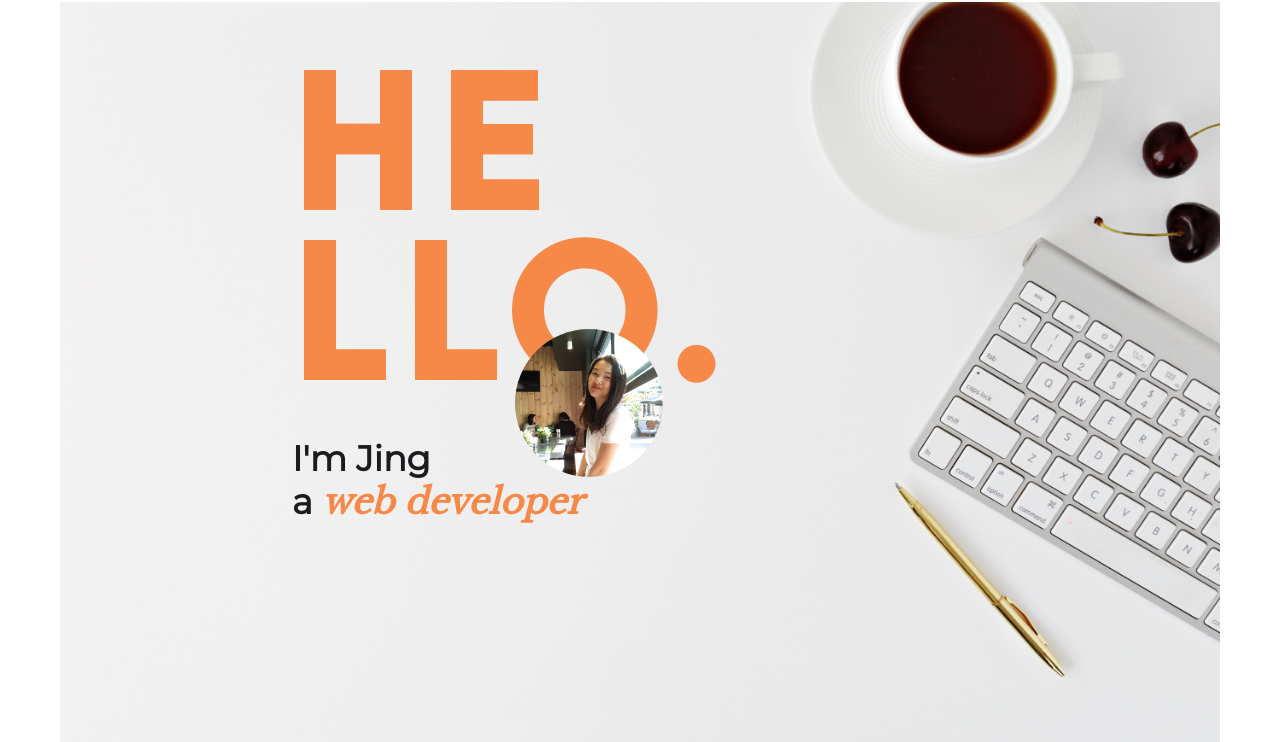
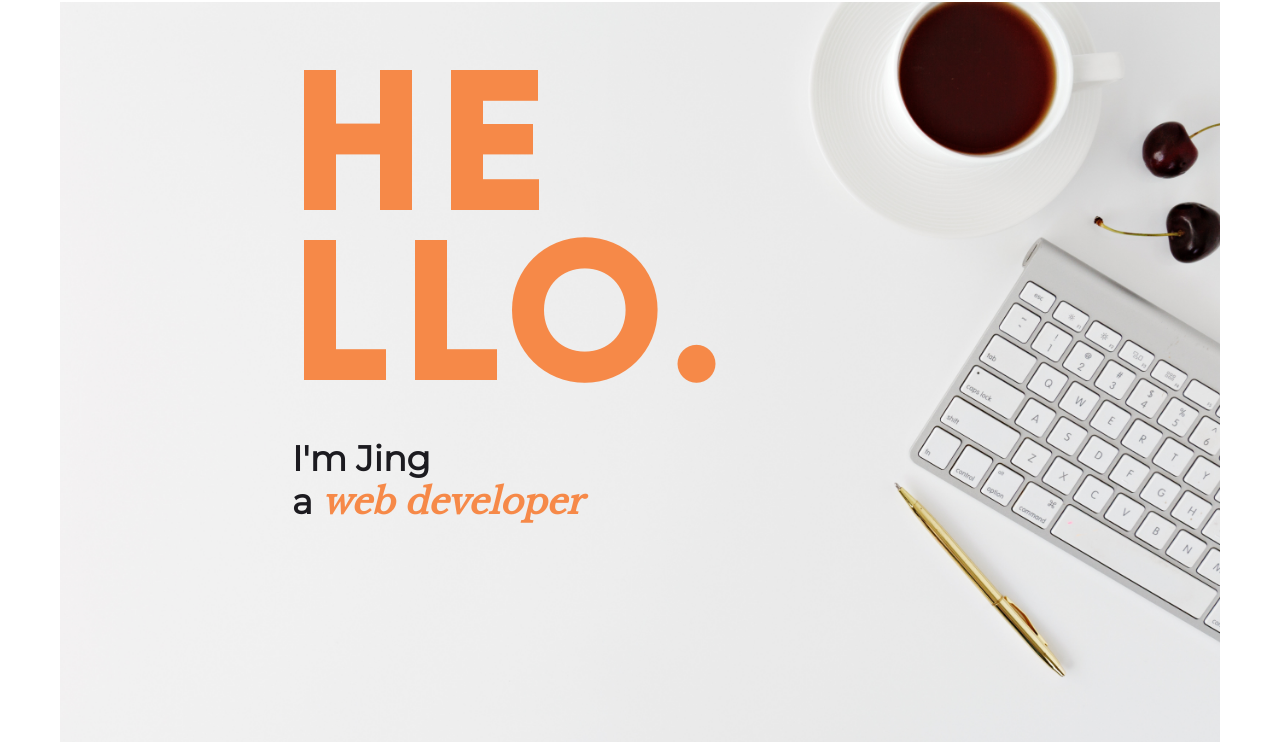
Before and after one commit to jliclaire/jing-portfolio, a plain HTML site: page index.html in a window 1280 px wide. Shown: the part 58-800 px from the top of the page. Drawn offline with nearby package versions, Linux system fonts and the light colour scheme.

Commit message:
remove avatar from home page

```diff
--- a/index.html
+++ b/index.html
@@ -48,7 +48,7 @@
               <h1>HE</h1>
               <h1>LLO.</h1>
             </div>
-            <div id="avatar"><img src="./css/img/avatar.jpg" alt="" /></div>
+            <!-- <div id="avatar"><img src="./css/img/avatar.jpg" alt="" /></div> -->
             <div id="home-text">
               <P>I'm Jing</P>
               <p>a <span class="span-font">web developer</span></p>
```
